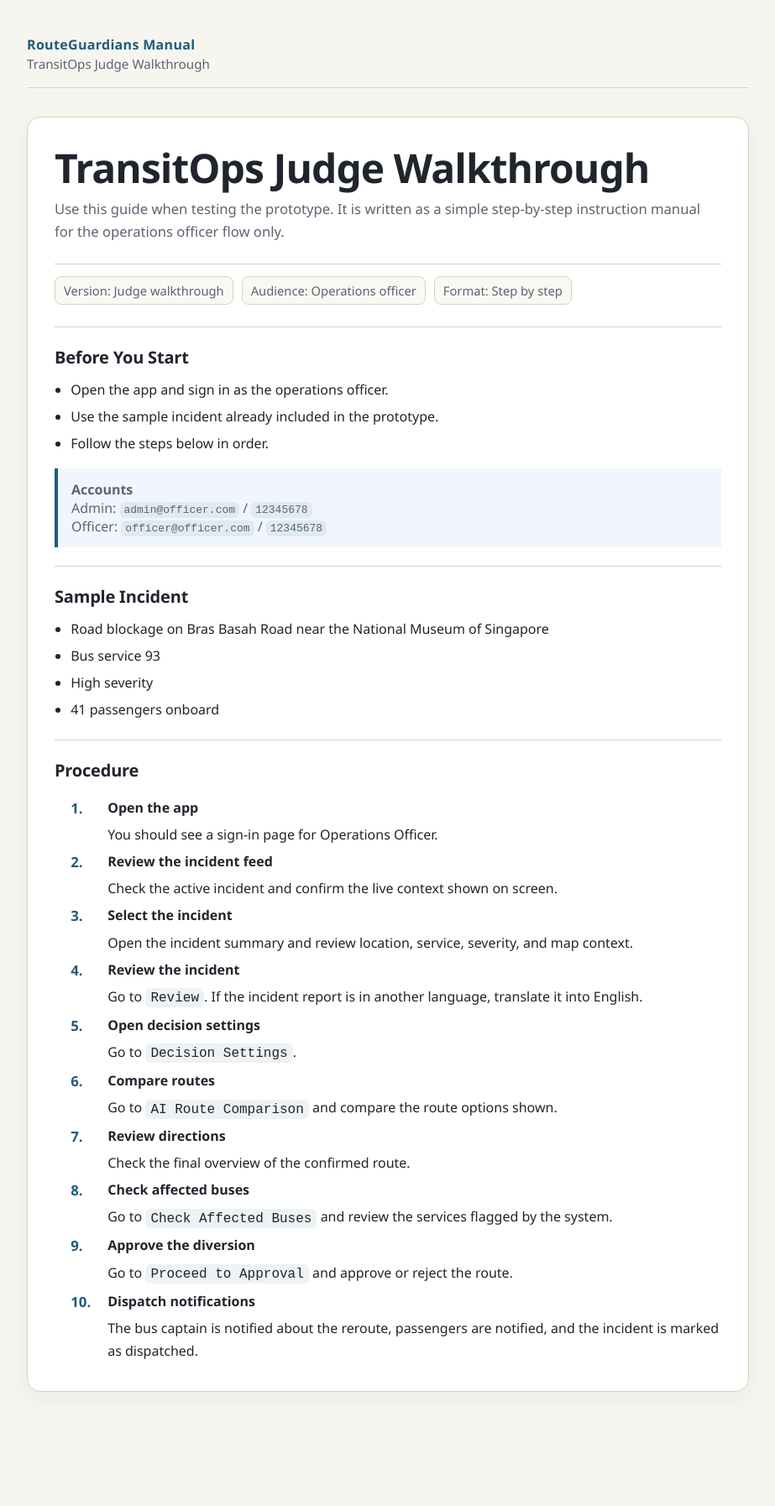
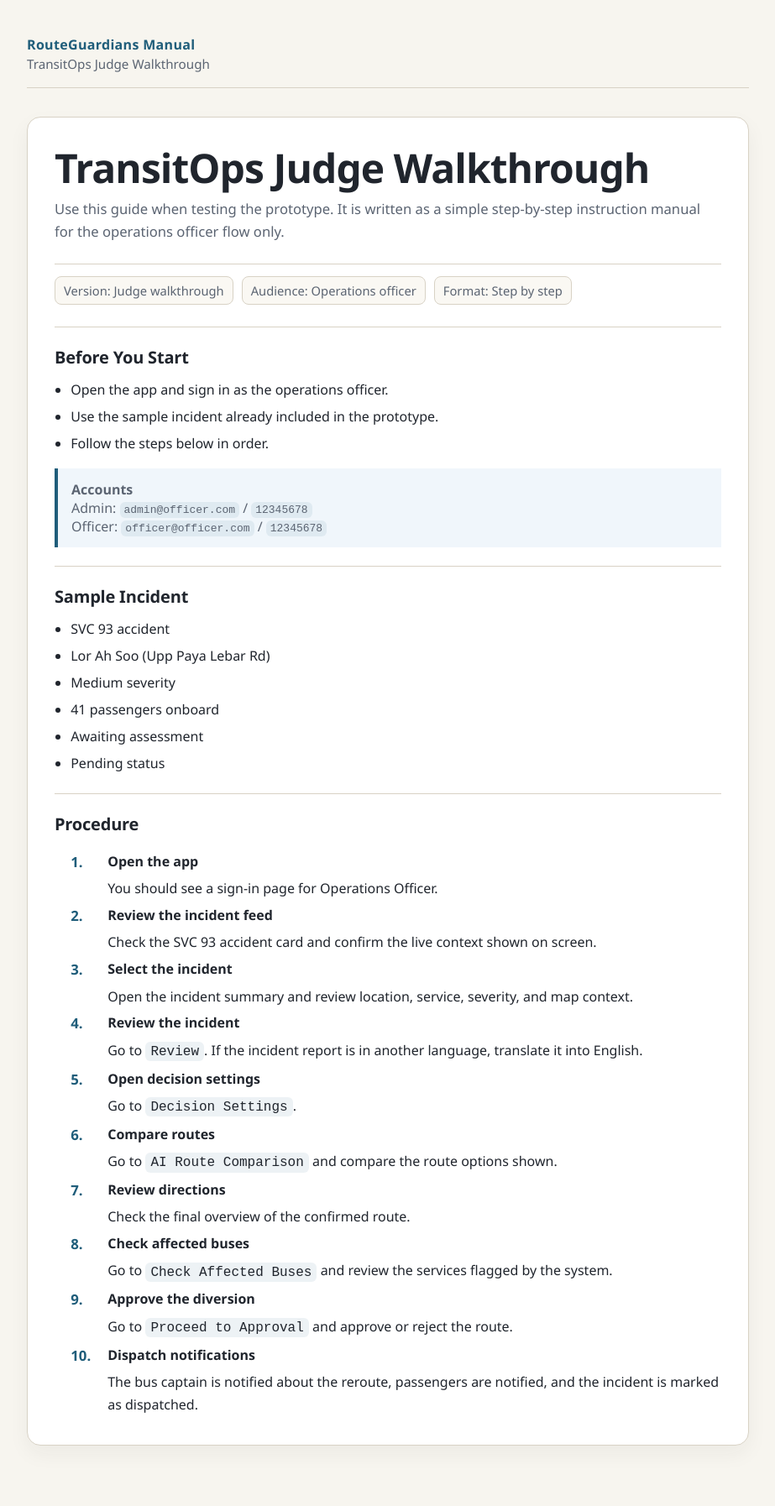
Before and after one commit to ZengZixuan05/RouteGuardians-Manual, a Jekyll site: the page built from index.md, in a window 1280 px wide. Shown: the whole page at 84% size, without its empty margins (178-1101 px from the left). Built offline with Jekyll 4.4.1, drawn with Linux system fonts in a browser that asks for light colours; before the commit the page ends 1730 px from its top, so only the background shows below that.

Commit message:
Match sample incident to SVC 93

```diff
--- a/index.md
+++ b/index.md
@@ -33,10 +33,12 @@ layout: default
 <section class="section">
   <h2>Sample Incident</h2>
   <ul>
-    <li>Road blockage on Bras Basah Road near the National Museum of Singapore</li>
-    <li>Bus service 93</li>
-    <li>High severity</li>
+    <li>SVC 93 accident</li>
+    <li>Lor Ah Soo (Upp Paya Lebar Rd)</li>
+    <li>Medium severity</li>
     <li>41 passengers onboard</li>
+    <li>Awaiting assessment</li>
+    <li>Pending status</li>
   </ul>
 </section>
 
@@ -49,7 +51,7 @@ layout: default
     </li>
     <li>
       <span class="step-title">Review the incident feed</span>
-      Check the active incident and confirm the live context shown on screen.
+      Check the SVC 93 accident card and confirm the live context shown on screen.
     </li>
     <li>
       <span class="step-title">Select the incident</span>
```
